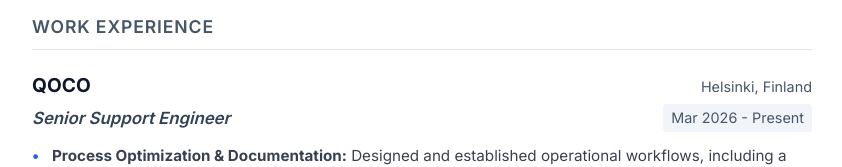
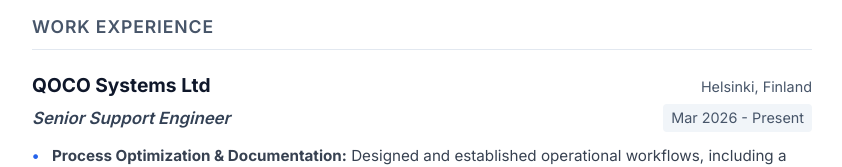
Before and after one commit to NK-my-git/cv, a plain HTML site: page index.html in a window 1280 px wide. Shown: the part 772-939 px from the top of the page, without its empty margins (218-1060 px from the left). Drawn offline with Linux system fonts and the light colour scheme.

Commit message:
Update company name to "QOCO Systems Ltd" in CV and HTML files

```diff
--- a/index.html
+++ b/index.html
@@ -433,7 +433,7 @@
 
             <div class="job">
                 <div class="job-header">
-                    <span class="company-name">QOCO</span>
+                    <span class="company-name">QOCO Systems Ltd</span>
                     <span class="location">Helsinki, Finland</span>
                 </div>
                 <div class="job-title-row">
```
Also changed, not shown: 2 other files.
